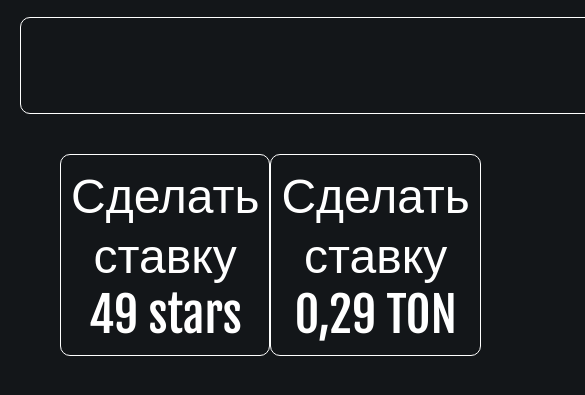
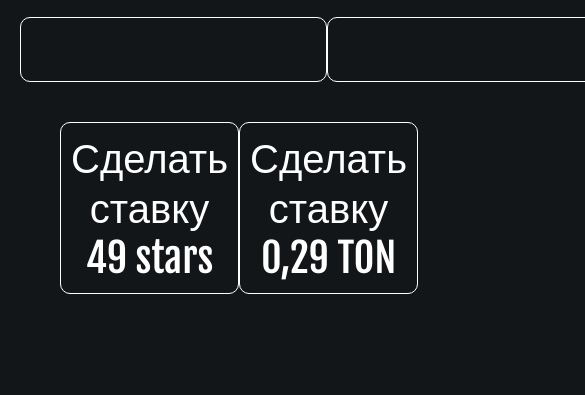
Before and after one commit to DartTanuki/DartTanuki.github.io, a plain HTML site: page index.html in a window 390 px wide. Shown: the part 569-964 px from the top of the page, 585 px wide, since content can reach past the window. After the commit the page ends 903 px from the top, so only its background shows below. Drawn offline with Linux system fonts and the light colour scheme.

Commit message:
Added some media

```diff
--- a/styles.css
+++ b/styles.css
@@ -66,7 +66,7 @@ main {
 }
 
 .balance {
-    display: inline-flex;
+    display: flex;
     justify-content: center;
     align-items: center;
     border: 1px solid white;
@@ -80,7 +80,7 @@ main {
     padding: 20px;
     display: flex;
     justify-content: space-between;
-    width: 100%;
+    width: 100vw;
 }
 
 .balance span {
@@ -113,15 +113,16 @@ main {
     background-color: transparent;
     padding: 20px;
     color: white;
-    font-size: 48px;
+    font-size: 40px;
     text-align: center;
+    width: auto;
 }
 
 .inputs-wrapper {
     padding: 0 20px;
     display: flex;
     justify-content: space-between;
-    width: 100vw;
+    width: 100%;
 }
 
 .bet-buttons-wrapper {
@@ -139,9 +140,22 @@ main {
     border: 1px solid white;
     border-radius: 10px;
     padding: 10px;
-    font-size: 48px;
+    font-size: 40px;
 }
 
 .bet-button:hover {
     background-color: grey;
 }
+
+
+@media (max-width: 1120px) {
+    .input-numbers {
+        font-size: 30px;
+    }
+}
+
+@media (max-width: 900px) {
+    .input-numbers {
+        font-size: 20px;
+    }
+}
```
Also changed, not shown: index.html (+2 -2 lines).
